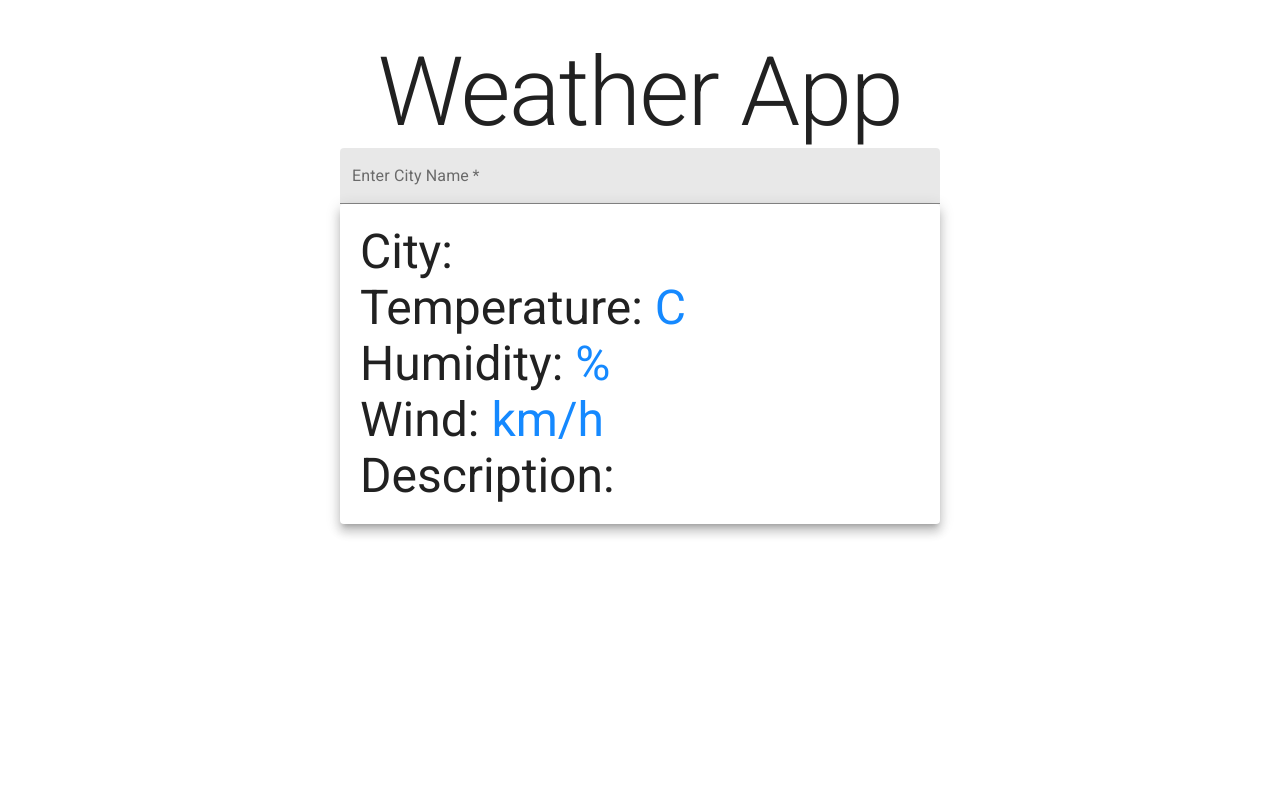
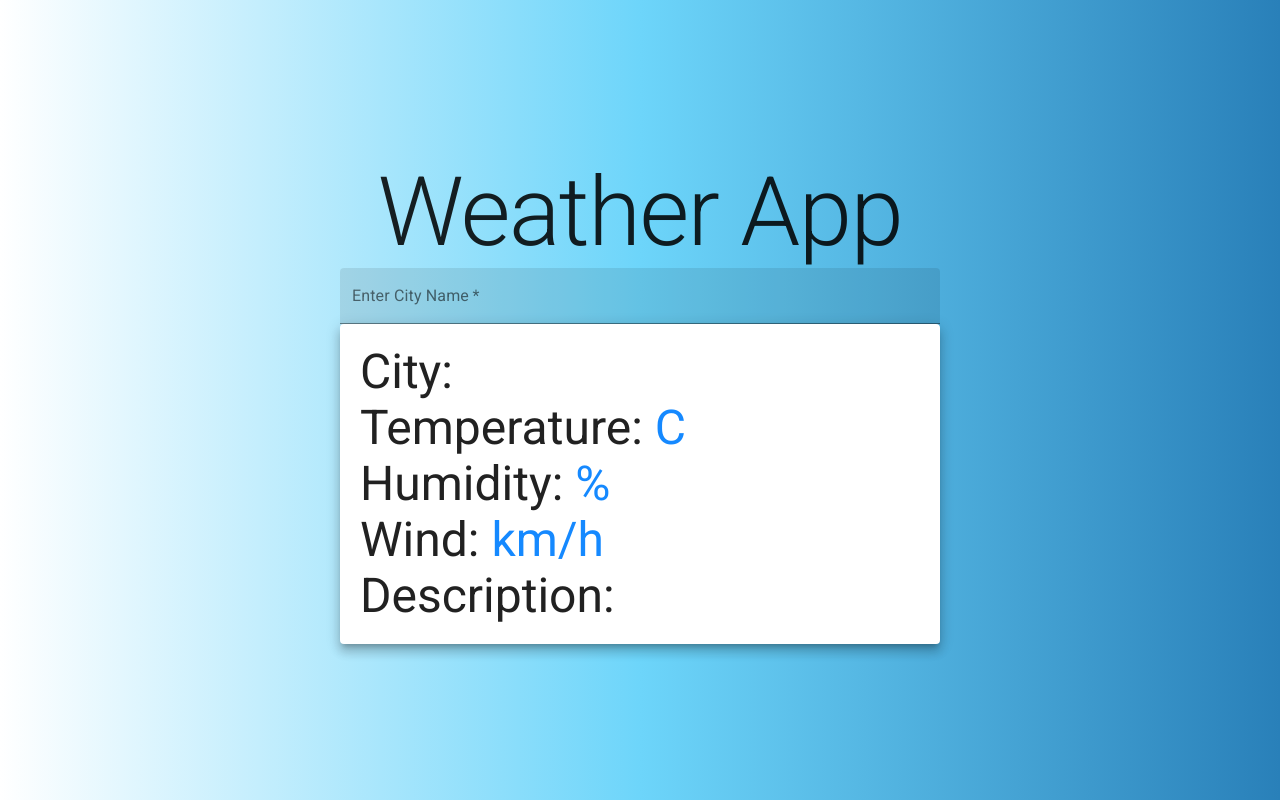
Before and after one commit to jyotirsai/next-weather-app, a Next.js app: page / in a window 1280 px wide. Built offline with nearby package versions, Linux system fonts and the light colour scheme; no server answers.

Commit message:
added more styling

```diff
--- a/pages/index.js
+++ b/pages/index.js
@@ -73,7 +73,6 @@ export default function Home() {
       <Head>
         <title>Weather App</title>
       </Head>
-
       <Typography variant="h1">Weather App</Typography>
       <TextField
         variant="filled"
--- a/styles/Home.module.css
+++ b/styles/Home.module.css
@@ -1,8 +1,21 @@
 .container {
-  min-height: 70vh;
+  height: 100vh;
   padding: 0 0.5rem;
   display: flex;
   flex-direction: column;
   justify-content: center;
   align-items: center;
+  background: #2980b9; /* fallback for old browsers */
+  background: -webkit-linear-gradient(
+    to right,
+    #ffffff,
+    #6dd5fa,
+    #2980b9
+  ); /* Chrome 10-25, Safari 5.1-6 */
+  background: linear-gradient(
+    to right,
+    #ffffff,
+    #6dd5fa,
+    #2980b9
+  ); /* W3C, IE 10+/ Edge, Firefox 16+, Chrome 26+, Opera 12+, Safari 7+ */
 }
```
